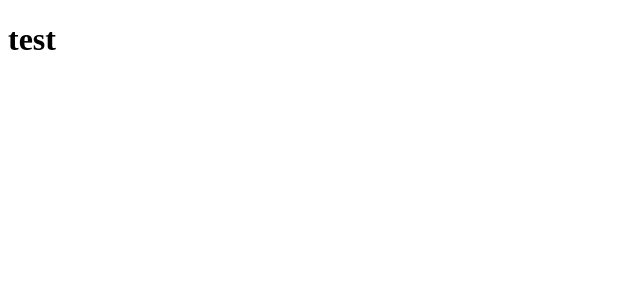
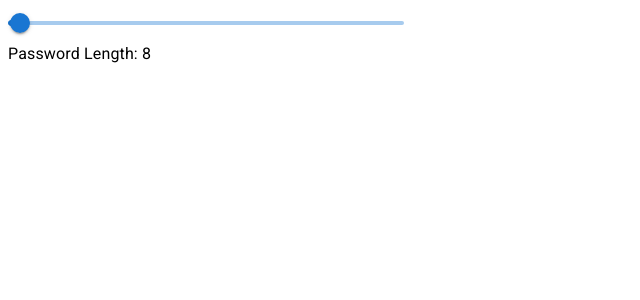
Before and after one commit to g-n-x/password-generator, a React (Create React App) app: page / in a window 1280 px wide. Shown: the top 300 px of the page, without its empty margins (0-640 px from the left). Built offline with nearby package versions, Linux system fonts and the light colour scheme; the HTML template or start-up script is replaced by a standard one.

Commit message:
feat: add password length slider

```diff
--- a/src/components/PassGen.tsx
+++ b/src/components/PassGen.tsx
@@ -1,8 +1,25 @@
-import React from 'react'
+import React, {useState} from 'react'
+import {
+    Slider,
+    Typography
+  } from '@material-ui/core'
 
 const PassGen: React.FC = () => {
+    const [passLen, setPassLen] = useState(8)
     return(
-        <><h1>test</h1></>
+        <>
+            <Slider
+                defaultValue={8}
+                style={{width: 396}}
+                max={256}
+                onChange={
+                    (ev, val) => {
+                        setPassLen(Number(val))
+                    }
+                }
+            />
+            <Typography>Password Length: {passLen}</Typography>
+        </>
     )
 }
 
```
